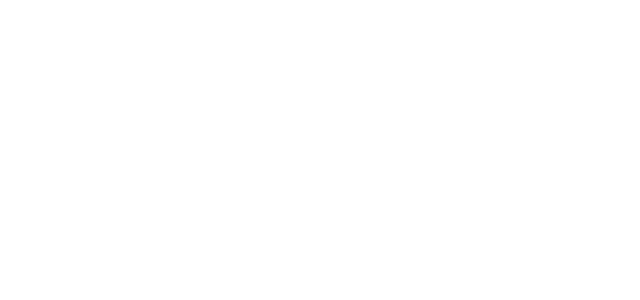
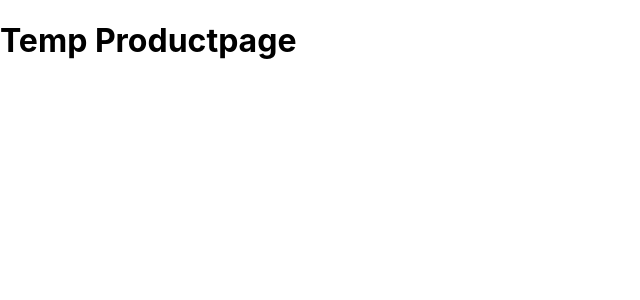
Before and after one commit to Karol-Mac/engineer, a React (Create React App) app in the folder frontend/: page /product/1 in a window 1280 px wide. Before the commit this address had no page. Shown: the top 300 px of the page, without its empty margins (0-640 px from the left). Built offline with nearby package versions, Linux system fonts and the light colour scheme.

Commit message:
Added NavigateFunction to the Productpage

```diff
--- a/frontend/src/components/functions/NavigateFunctions.jsx
+++ b/frontend/src/components/functions/NavigateFunctions.jsx
@@ -51,6 +51,10 @@ export const NavigateFunctions = () => {
         navigate("/productRaport/"+reportedProductID);
     }
 
+    const openProductpage = ({productID}) => {
+        navigate("/product/"+productID, {state: productID});
+    }
+
     const openSpecificpage = ({name}) => {
         navigate(name);
     }
@@ -80,5 +84,6 @@ export const NavigateFunctions = () => {
         openContactpage,
         openSearchpage,
         openProductRaportpage,
+        openProductpage,
     };
 };
--- a/frontend/src/components/specific/searchpage/SearchProductElement.jsx
+++ b/frontend/src/components/specific/searchpage/SearchProductElement.jsx
@@ -4,9 +4,11 @@ import CompareProductsButton from "../../generic/CompareProductsButton";
 import ReportButton from "../../generic/ReportButton";
 import {ReportFunctions} from "../../functions/ReportFunctions";
 import FavouriteButton from "../../generic/FavouriteButton";
+import {NavigateFunctions} from "../../functions/NavigateFunctions";
 
 function SearchProductElement ({productData}) {
     const {setReportTypeProduct} = ReportFunctions();
+    const {openProductpage} = NavigateFunctions();
 
     const [productID, setProductID] = useState(productData.productID);
     const [productName, setProductName] = useState(productData.productName);
@@ -16,8 +18,12 @@ function SearchProductElement ({productData}) {
     const [sellerName, setSellerName] = useState("");  //trzeba wziasc nazwe sprzedawcy po id
     const [sellerImageName, setSellerImageName] = useState("");
 
+    const handleClick = () =>{
+        openProductpage({productID});
+    }
+
     return (
-        <div className="searchedProductItem">
+        <div className="searchedProductItem" onClick={handleClick}>
             <img src={productImageName} alt={productImageName} className="foundProductImg"/>
             {/*div-s są ustawione tymczasowo, przy robieniu css-a mozna je zignorowac do lepszego wykonania grafiki*/}
             <div>
--- a/frontend/src/routesConfig/RoutesConfig.js
+++ b/frontend/src/routesConfig/RoutesConfig.js
@@ -9,6 +9,7 @@ import Accountpage from "../webpages/Accountpage";
 import ContactUspage from "../webpages/Contactpage";
 import Comparepage from "../webpages/Comparepage";
 import Searchpage from "../webpages/Searchpage";
+import Productpage from "../webpages/Productpage";
 
 const RoutesConfig = () => {
     const accessToken = localStorage.getItem("accessToken");
@@ -28,6 +29,7 @@ const RoutesConfig = () => {
 
             <Route path="/search" exact element={<Searchpage/>} />
             <Route path="/compare" exact element={<Comparepage/>} />
+            <Route path="/product/:id" exact element={<Productpage/>} />
 
 
 
--- /dev/null
+++ b/frontend/src/webpages/Productpage.jsx
@@ -0,0 +1,12 @@
+const Productpage = () => {
+
+    return (
+        <div>
+            <h1>Temp Productpage</h1>
+        </div>
+
+    );
+
+};
+
+export default Productpage;
```
